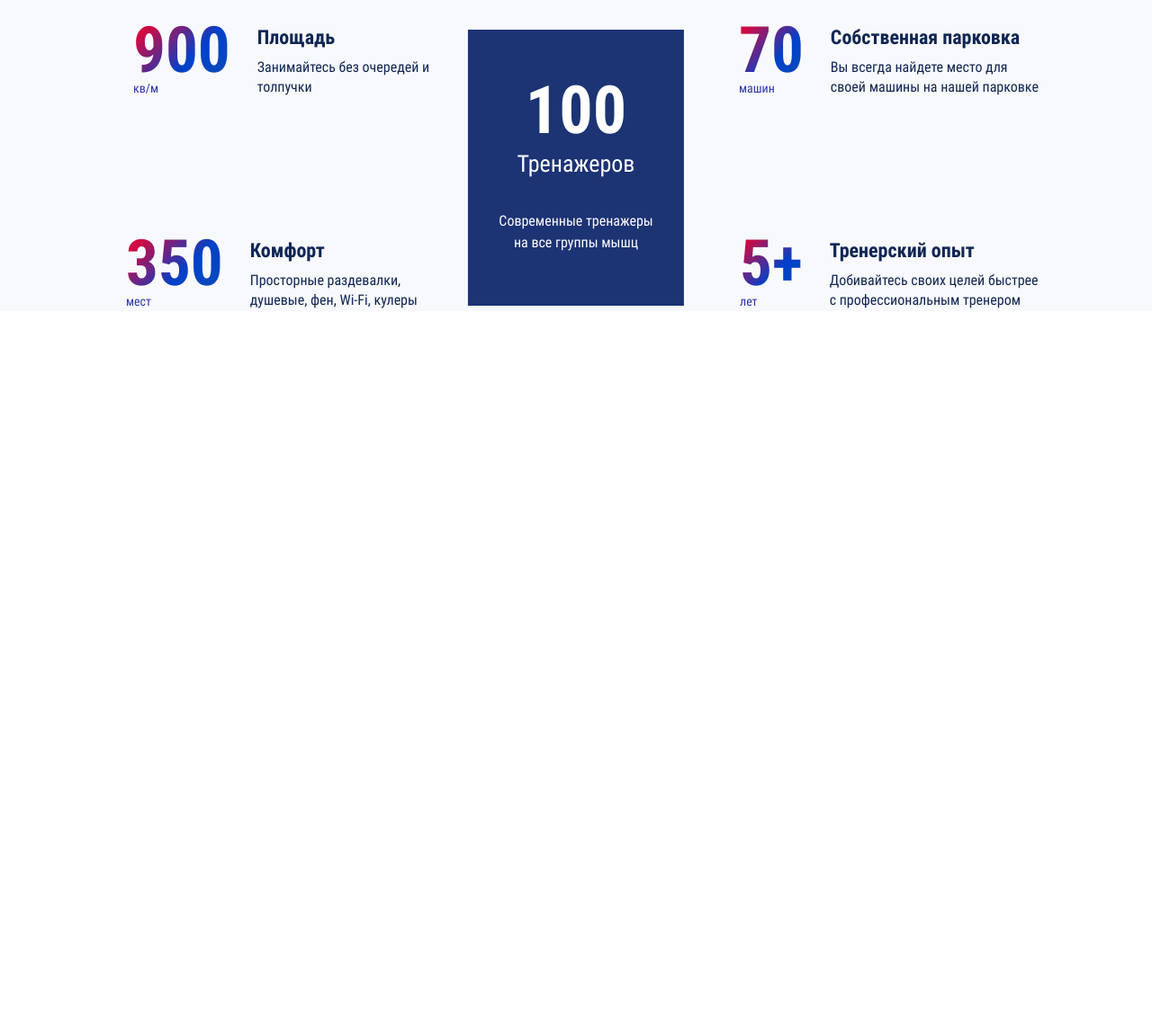
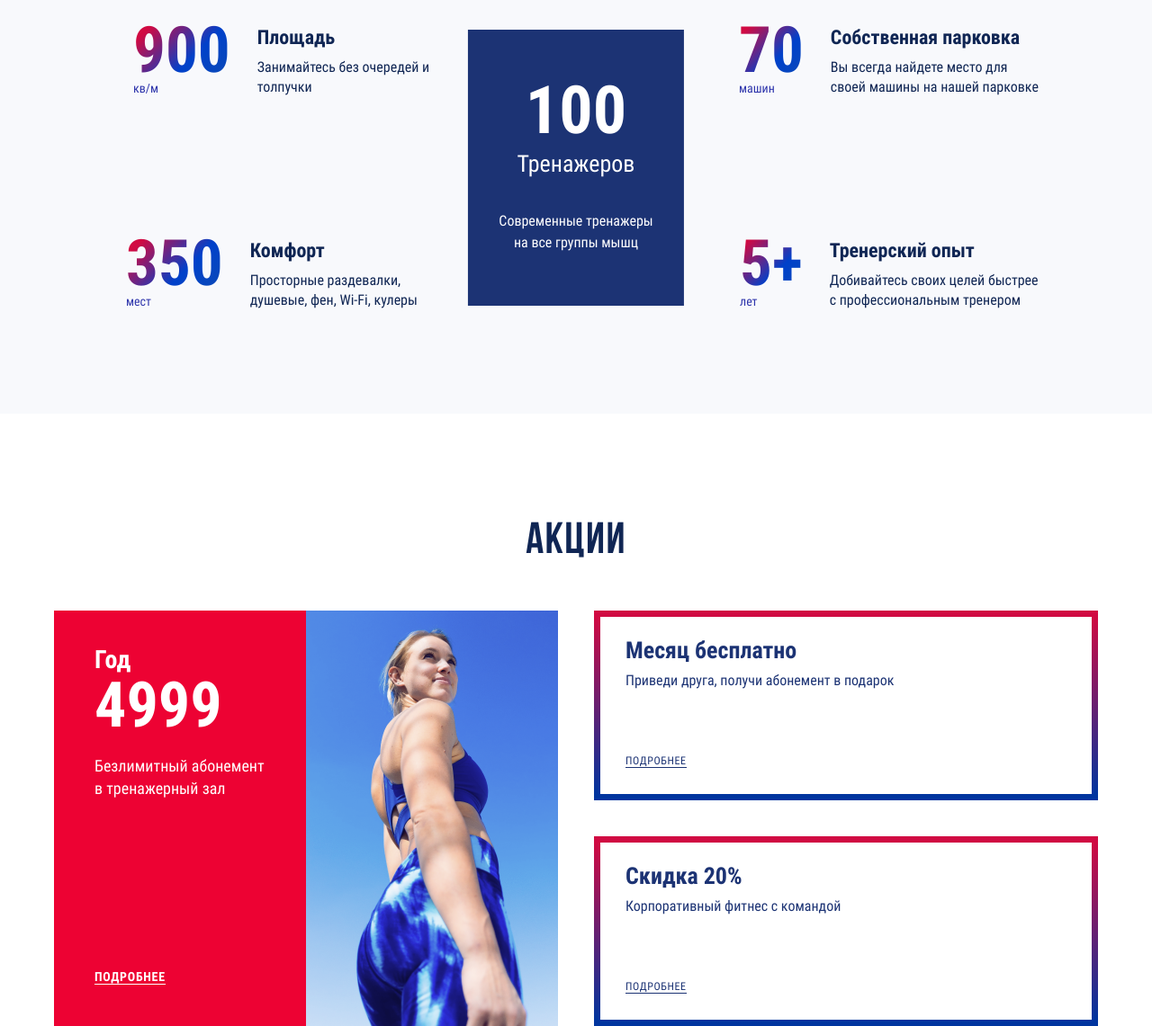
Before and after one commit to tkyzmina/fitnes-supergym, a website: page docs/index.html in a window 1280 px wide. Shown: the part 3721-4862 px from the top of the page at 90% size. Before the commit the page ends 4067 px from the top, so only its background shows below. Drawn offline with Linux system fonts and the light colour scheme.

Commit message:
добавляет блок sale в трех разрешениях

```diff
--- a/docs/index.html
+++ b/docs/index.html
@@ -310,6 +310,38 @@
       </div>
 
     </section>
+    <section class="sale">
+      <h2 class="sale__title">Акции</h2>
+      <div class="sale__wrapper">
+        <div class="sale__main">
+          <div class="sale__info">
+            <p class="sale__year">Год</p>
+            <p class="sale__number">4999</p>
+            <h3 class="sale__text">Безлимитный абонемент в тренажерный зал</h3>
+            <a class="sale__link" href="#">подробнее</a>
+          </div>
+          <div class="sale__image"></div>
+        </div>
+        <div class="sale__side">
+          <div class="sale__block">
+            <div>
+              <h3>Месяц бесплатно</h3>
+              <p>Приведи друга, получи абонемент в подарок</p>
+            </div>
+            <a href="#">подробнее</a>
+          </div>
+          <div class="sale__block">
+            <div>
+              <h3>Скидка 20%</h3>
+              <p>Корпоративный фитнес с командой</p>
+            </div>
+
+            <a href="#">подробнее</a>
+          </div>
+        </div>
+      </div>
+
+    </section>
   </main>
   <!-- <script src="https://code.jquery.com/jquery-3.5.1.min.js"></script>
   <script src="js/slick.min.js"></script>
--- a/source/sass/blocks/features.scss
+++ b/source/sass/blocks/features.scss
@@ -1,5 +1,6 @@
 .features {
   padding-top: 118px;
+  padding-bottom: 114px;
   background-color: #f8f9fc;
 }
 
@@ -145,6 +146,7 @@
   .features {
     min-width: 768px;
     padding-top: 99px;
+    padding-bottom: 94px;
   }
 
   .features__item {
--- /dev/null
+++ b/source/sass/blocks/sale.scss
@@ -0,0 +1,301 @@
+.sale {
+  padding-top: 118px;
+}
+
+.sale__wrapper {
+  display: flex;
+  justify-content: space-between;
+  max-width: 1200px;
+  margin: 0 auto;
+  padding-left: 20px;
+  padding-right: 20px;
+}
+
+.sale__main {
+  display: flex;
+  width: calc(50% - 20px);
+}
+
+.sale__info,
+.sale__image {
+  width: 50%;
+  background-color: #ed0233;
+}
+
+.sale__info {
+  padding: 33px 45px 44px;
+}
+
+.sale__side {
+  width: calc(50% - 20px);
+}
+
+.sale__image {
+  background-image: url("../img/sale-desktop.png");
+  background-repeat: no-repeat;
+}
+
+.sale__block {
+  margin-bottom: 40px;
+  padding: 22px 28px 27px;
+  border: 7px solid transparent;
+  // border-image: -webkit-gradient(linear, left top, left bottom, from(#d10a42), to(#00359f));
+  border-image: linear-gradient(#d10a42, #00359f);
+  border-image-slice: 1;
+
+  &:last-of-type {
+    margin-bottom: 0;
+  }
+}
+
+.sale__title {
+  margin: 0;
+  margin-bottom: 52px;
+  padding: 0;
+  font-style: normal;
+  font-weight: 700;
+  font-size: 49px;
+  line-height: 49px;
+  letter-spacing: 0.03em;
+  font-family: "Bebas Neue", "Arial", sans-serif;
+  color: $dark-text;
+  text-transform: uppercase;
+  text-align: center;
+}
+
+.sale__year {
+  margin: 0;
+  margin-bottom: -26px;
+  padding: 0;
+  font-style: normal;
+  font-weight: 700;
+  font-size: 28px;
+  line-height: 44px;
+  font-family: "Roboto Condensed", "Arial", sans-serif;
+  color: $white-text;
+  text-align: left;
+}
+
+.sale__text {
+  margin: 0;
+  margin-bottom: 186px;
+  padding: 0;
+  font-style: normal;
+  font-weight: 400;
+  font-size: 18px;
+  line-height: 25px;
+  font-family: "Roboto Condensed", "Arial", sans-serif;
+  color: $white-text;
+  text-align: left;
+}
+
+.sale__info a {
+  margin: 0;
+  padding: 0;
+  font-style: normal;
+  font-weight: 700;
+  font-size: 14px;
+  line-height: 16px;
+  letter-spacing: 0.05em;
+  font-family: "Roboto Condensed", "Arial", sans-serif;
+  color: $white-text;
+  text-align: left;
+  text-decoration: none;
+  text-transform: uppercase;
+  border-bottom: 1px solid $white-text;
+
+  &:hover {
+    color: $darken-text;
+    border-bottom: 1px solid $darken-text;
+  }
+}
+
+
+.sale__number {
+  margin: 0;
+  padding: 0;
+  font-style: normal;
+  font-weight: 700;
+  font-size: 70px;
+  line-height: 109px;
+  font-family: "Roboto Condensed", "Arial", sans-serif;
+  color: $white-text;
+  text-align: left;
+}
+
+.sale__block h3 {
+  margin: 0;
+  margin-bottom: 8px;
+  padding: 0;
+  font-style: normal;
+  font-weight: 700;
+  font-size: 26px;
+  line-height: 30px;
+  font-family: "Roboto Condensed", "Arial", sans-serif;
+  color: #1c3374;
+  text-align: left;
+}
+
+.sale__block p {
+  margin: 0;
+  margin-bottom: 66px;
+  padding: 0;
+  font-style: normal;
+  font-weight: 400;
+  font-size: 16px;
+  line-height: 22px;
+  font-family: "Roboto Condensed", "Arial", sans-serif;
+  color: #1c3374;
+  text-align: left;
+}
+
+.sale__block a {
+  margin: 0;
+  padding: 0;
+  font-style: normal;
+  font-weight: 400;
+  font-size: 12px;
+  line-height: 14px;
+  letter-spacing: 0.05em;
+  font-family: "Roboto Condensed", "Arial", sans-serif;
+  color: #1c3374;
+  text-align: left;
+  text-transform: uppercase;
+  text-decoration: none;
+  border-bottom: 1px solid #1c3374;
+
+  &:hover {
+    color: lighten(#1c3374, 20%);
+    border-bottom: 1px solid lighten(#1c3374, 20%);
+  }
+}
+
+@media (max-width: 1199px) {
+  .sale {
+    padding-top: 99px;
+  }
+
+  .sale__wrapper {
+    display: flex;
+    flex-direction: column;
+    max-width: 768px;
+    padding-left: 45px;
+    padding-right: 45px;
+  }
+
+  .sale__main,
+  .sale__side {
+    width: 100%;
+  }
+
+  .sale__main {
+    margin-bottom: 30px;
+  }
+
+  .sale__side {
+    display: flex;
+    justify-content: space-between;
+  }
+
+  .sale__block {
+    display: flex;
+    flex-direction: column;
+    justify-content: space-between;
+    width: calc(100% / 2 - 15px);
+    min-height: 211px;
+    margin: 0;
+  }
+
+  .sale__block p {
+    margin-bottom: 44px;
+  }
+
+  .sale__block a {
+    max-width: 68px;
+  }
+
+  .sale__title {
+    margin-bottom: 41px;
+    font-size: 42px;
+    line-height: 42px;
+  }
+
+  .sale__info {
+    width: calc(100% / 2.43);
+  }
+
+  .sale__image {
+    width: calc(100% / 1.7);
+    background-image: url("../img/sale-tablet.png");
+  }
+}
+
+@media (max-width: 767px) {
+  .sale {
+    padding-top: 70px;
+  }
+
+  .sale__wrapper {
+    min-width: 290px;
+    padding-left: 15px;
+    padding-right: 15px;
+  }
+
+  .sale__title {
+    font-size: 32px;
+    line-height: 32px;
+  }
+
+  .sale__main {
+    flex-direction: row;
+    flex-wrap: wrap;
+  }
+
+  .sale__side {
+    flex-direction: row;
+    flex-wrap: wrap;
+  }
+
+  .sale__block,
+  .sale__info,
+  .sale__image {
+    width: 100%;
+  }
+
+  .sale__info p,
+  .sale__info h3 {
+    text-align: center;
+  }
+
+  .sale__info {
+    display: flex;
+    flex-direction: column;
+    align-items: center;
+  }
+
+  .sale__block {
+    align-items: center;
+    margin-bottom: 30px;
+    padding-top: 34px;
+    padding-bottom: 38px;
+  }
+
+  .sale__block h3,
+  .sale__block p {
+    text-align: center;
+  }
+
+  .sale__block p {
+    margin-bottom: 15px;
+  }
+
+  .sale__text {
+    margin-bottom: 29px;
+  }
+
+  .sale__image {
+    height: 299px;
+    background-image: url("../img/sale-mobile.png");
+    background-size: cover;
+  }
+}
--- a/source/sass/blocks/tickets.scss
+++ b/source/sass/blocks/tickets.scss
@@ -327,7 +327,7 @@
     min-width: 320px;
     margin-bottom: 70px;
     padding: 69px 15px;
-    padding-bottom: 40px;
+    padding-bottom: 35px;
 
     &::after {
       display: none;
--- a/source/sass/style.scss
+++ b/source/sass/style.scss
@@ -8,3 +8,4 @@
 @import "blocks/competitions.scss";
 @import "blocks/coaches.scss";
 @import "blocks/features.scss";
+@import "blocks/sale.scss";
```
Also changed, not shown: source/index.html (+32 -0 lines), build/css/style.min.css, build/img/sale-desktop.png (added), build/img/sale-mobile.png (added), build/img/sale-tablet.png (added), build/index.html, docs/css/style.min.css, docs/img/sale-desktop.png (added), docs/img/sale-mobile.png (added), docs/img/sale-tablet.png (added), source/img/sale-desktop.png (added), source/img/sale-mobile.png (added), source/img/sale-tablet.png (added), 2 other files.
